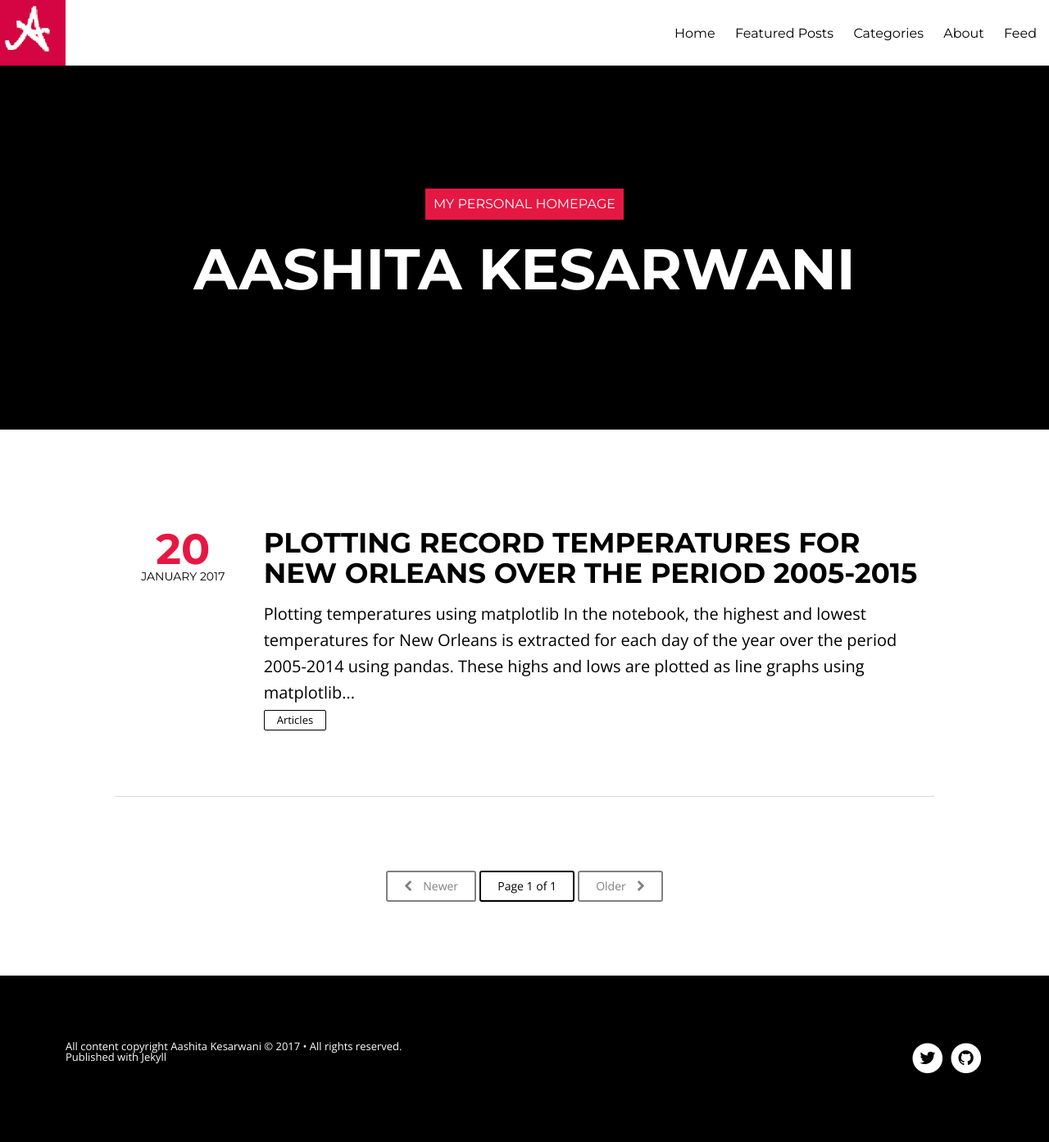
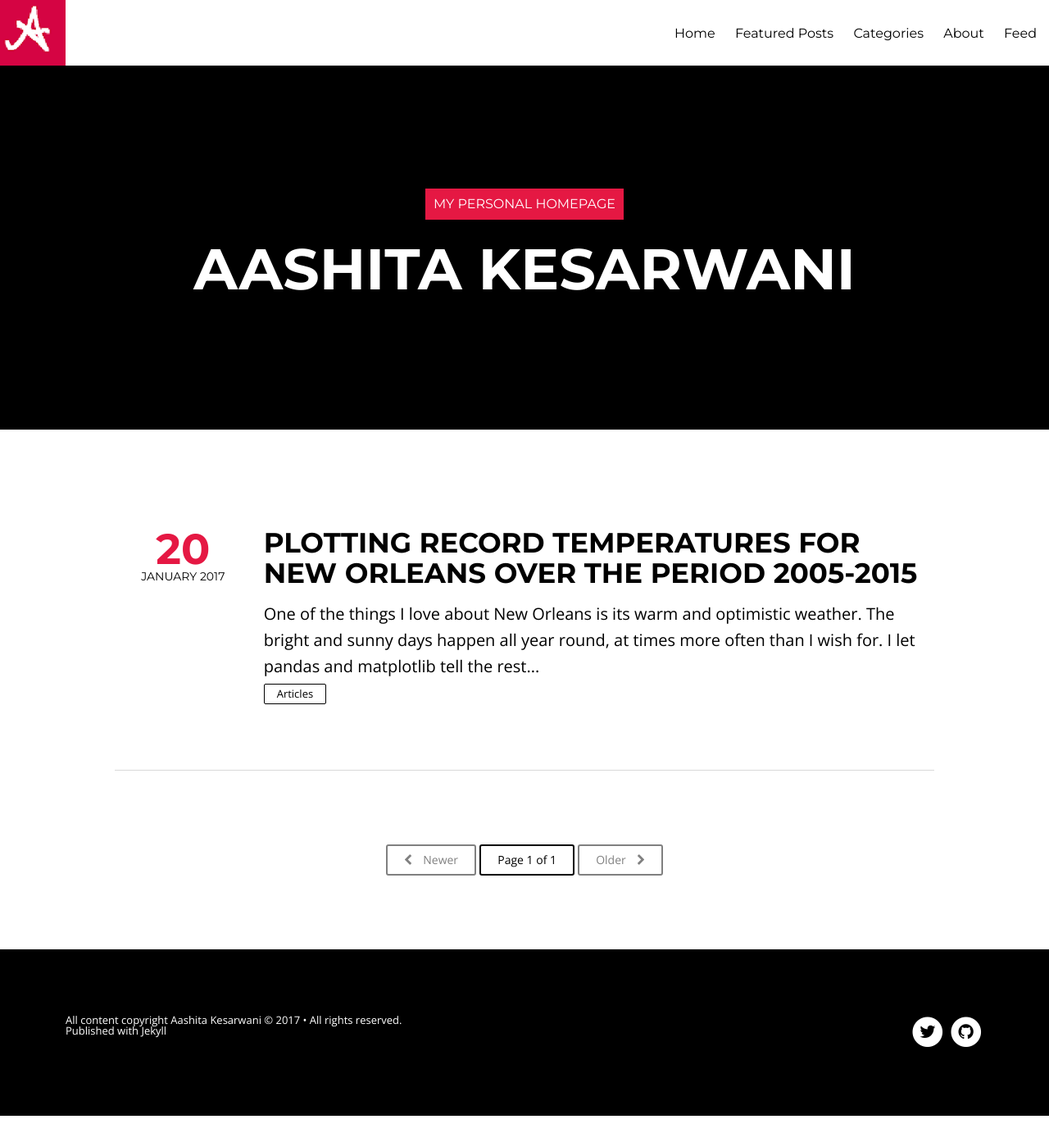
Before and after one commit to AashitaK/AashitaK.github.io, a Jekyll site: the page built from index.html, in a window 1280 px wide. Shown: the whole page at 82% size. Built offline with Jekyll 4.4.1, drawn with Linux system fonts in a browser that asks for light colours; nearby versions of some CDN libraries; the list of posts is cut into pages by our own code; after the commit the page ends 1361 px from its top, so only the background shows below that; some of the changed lines change nothing that is shown.

Commit message:
Update 2017-01-20-Plotting-Record-Temperatures.md

```diff
--- a/_posts/2017-01-20-Plotting-Record-Temperatures.md
+++ b/_posts/2017-01-20-Plotting-Record-Temperatures.md
@@ -9,9 +9,7 @@ imagefeature: coverNOLA.jpg
 comments: true
 share: true
 ---
-
-## Plotting temperatures using `matplotlib`
-
+One of the things I love about New Orleans is its warm and optimistic weather. The bright and sunny days happen all year round, at times more often than I wish for. I let `pandas` and `matplotlib` tell the rest of the story and give a clear picture of the temperature trends in New Orleans over 2005-2015.
 
 In the notebook, the highest and lowest temperatures for New Orleans is extracted for each day of the year over the
 period 2005-2014 using `pandas`.
@@ -23,7 +21,6 @@ The verbal description in terms of legends, labels and title is minimalist,
 and every aspect of the graph, including the color palette, is thoughtfully chosen to convey the information visually.
 The effort is to make the graph look neat, accurate, informative and visually appealing.
 
-
-The data used can be found at [The National Centers for Environmental Information (NCEI)
-Daily Global Historical Climatology Network (GHCN-Daily)](https://www1.ncdc.noaa.gov/pub/data/ghcn/daily/readme.txt)
-and it contains daily climate records coming from the 12 stations near New Orleans over the period from Jan 01, 2005 to Dec 31, 2015.
+The idea and guidance for this exercise was taken from the online course [Applied Plotting, Charting & Data Representation in Python](https://www.coursera.org/learn/python-plotting) by University of Michigan on [coursera](https://www.coursera.org/).
+[The National Centers for Environmental Information (NCEI) Daily Global Historical Climatology Network (GHCN-Daily)](https://www1.ncdc.noaa.gov/pub/data/ghcn/daily/readme.txt) contains daily climate records from 12 stations near New Orleans.
+The temperatures over the period Jan 01, 2005 to Dec 31, 2015 in the ready-to-use `csv` format can be found in my github repository [here](https://github.com/AashitaK/Plotting-Record-Temperatures).
```
